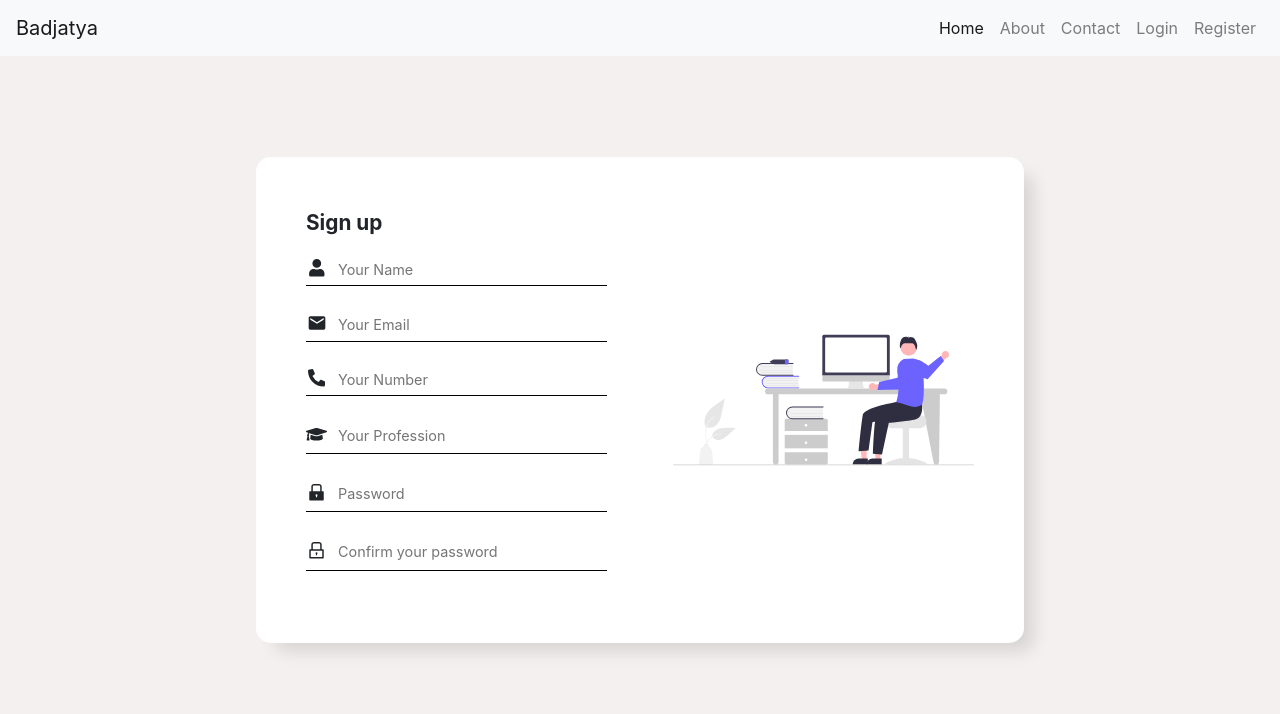
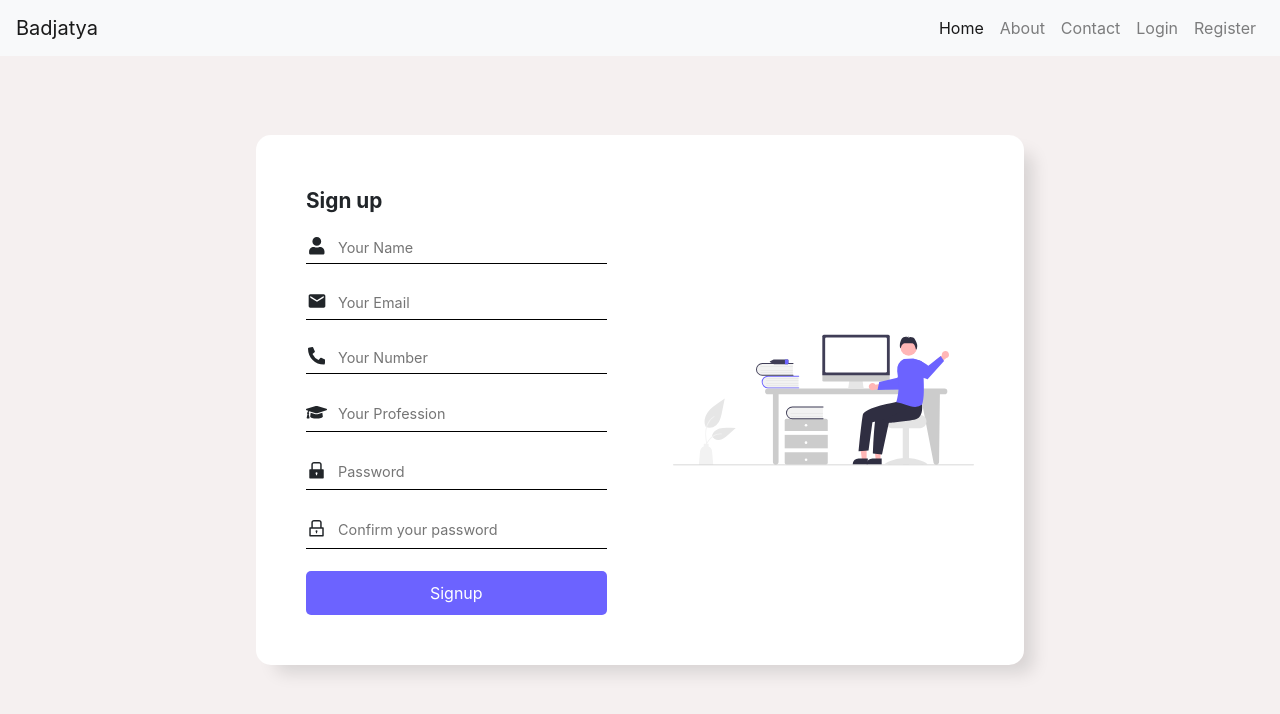
Before and after one commit to badjatya/Mern, a React (Create React App) app in the folder client/: page /register in a window 1280 px wide. Shown: the top 714 px of the page. Built offline with nearby package versions, Linux system fonts and the light colour scheme.

Commit message:
Created Custom Button

```diff
--- /dev/null
+++ b/client/src/components/CustomButton.js
@@ -0,0 +1,23 @@
+import React from "react";
+import styled from "styled-components";
+
+const CustomButton = (props) => {
+  return <Button onClick={props.onClick}>{props.title}</Button>;
+};
+
+const Button = styled.button`
+  background-color: #6c63ff;
+  width: 100%;
+  cursor: pointer;
+  border: none;
+  display: inline-block;
+  padding: 10px 15px;
+  border-radius: 5px;
+  color: #fff;
+
+  &:hover {
+    background-color: #8781e3;
+  }
+`;
+
+export default CustomButton;
--- a/client/src/pages/Register.js
+++ b/client/src/pages/Register.js
@@ -20,6 +20,7 @@ import { AiFillLock, AiOutlineLock } from "react-icons/ai";
 
 // Importing Components
 import Input from "../components/Input";
+import CustomButton from "../components/CustomButton";
 
 const Register = () => {
   return (
@@ -69,6 +70,8 @@ const Register = () => {
               placeholder="Confirm your password"
               icon={<AiOutlineLock className="icon-big" />}
             />
+
+            <CustomButton title="Signup" />
           </form>
         </FormContainer>
         <ImageContainer>
```
